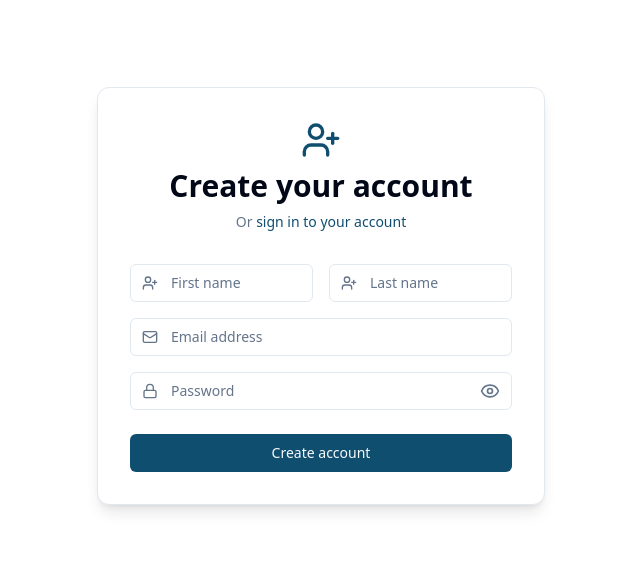
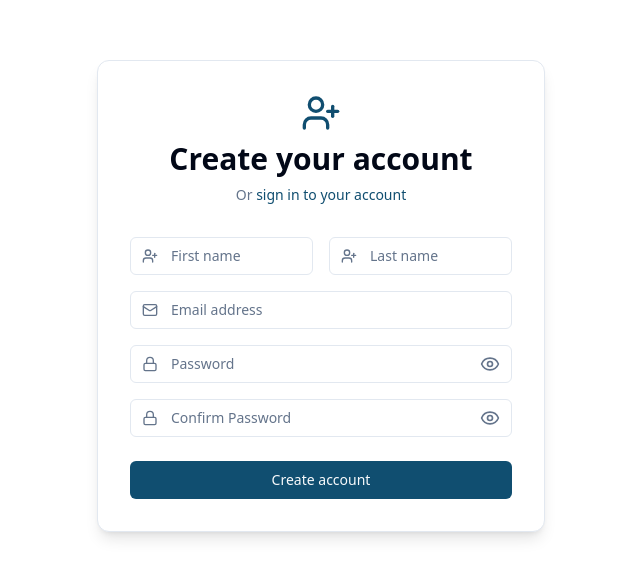
Before and after one commit to jfelic/sc-innovation-hub, a Next.js app: page /auth/register in a window 1280 px wide. Shown: the part 104-682 px from the top of the page, without its empty margins (319-959 px from the left). Built offline with nearby package versions, Linux system fonts and the light colour scheme.

Commit message:
feat: Confirm Password field added to registration and 'Passwords do not match' error

```diff
--- a/src/app/auth/register/page.tsx
+++ b/src/app/auth/register/page.tsx
@@ -16,8 +16,12 @@ export default function RegisterPage() {
   const [error, setError] = useState<string | null>(null)
   // State for loading indicator
   const [loading, setLoading] = useState(false)
+  // State to track error shake animation
+  const [errorShake, setErrorShake] = useState(false)
   // State to toggle password visibility
   const [showPassword, setShowPassword] = useState(false)
+  // State to toggle confirm password visibility
+  const [showConfirmPassword, setShowConfirmPassword] = useState(false)
 
   // Handles form submission for registration
   async function handleSubmit(e: React.FormEvent<HTMLFormElement>) {
@@ -29,8 +33,19 @@ export default function RegisterPage() {
     const formData = new FormData(e.currentTarget)
     const email = formData.get("email") as string
     const password = formData.get("password") as string
+    const confirmPassword = formData.get("confirmPassword") as string
     const firstName = formData.get("firstName") as string
     const lastName = formData.get("lastName") as string
+
+    // Validate password confirmation
+    if (password !== confirmPassword) {
+      setError("Passwords do not match")
+      // Trigger shake animation to show error is fresh
+      setErrorShake(true)
+      setTimeout(() => setErrorShake(false), 500)
+      setLoading(false)
+      return
+    }
 
     try {
       // Send registration data to the API route
@@ -86,7 +101,9 @@ export default function RegisterPage() {
         <form className="mt-8 space-y-6" onSubmit={handleSubmit}>
           {/* Error message display */}
           {error && (
-            <div className="bg-destructive/10 border border-destructive/20 text-destructive px-4 py-3 rounded">
+            <div className={`bg-destructive/10 border border-destructive/20 text-destructive px-4 py-3 rounded transition-transform duration-200 ${
+              errorShake ? 'animate-pulse scale-105' : ''
+            }`}>
               {error}
             </div>
           )}
@@ -161,6 +178,33 @@ export default function RegisterPage() {
                 )}
               </Toggle.Root>
             </div>
+            {/* Confirm Password field with icon and visibility toggle */}
+            <div className="relative">
+              <input
+                id="confirmPassword"
+                name="confirmPassword"
+                type={showConfirmPassword ? "text" : "password"}
+                autoComplete="new-password"
+                required
+                className="appearance-none rounded-md relative block w-full px-3 py-2 pl-10 pr-10 border border-input placeholder-muted-foreground text-foreground focus:outline-none focus:ring-ring focus:border-ring focus:z-10 sm:text-sm bg-background"
+                placeholder="Confirm Password"
+              />
+              <Lock className="absolute left-3 top-1/2 transform -translate-y-1/2 w-4 h-4 text-muted-foreground" />
+              {/* Radix UI Toggle for confirm password visibility */}
+              <Toggle.Root
+                pressed={showConfirmPassword}
+                onPressedChange={setShowConfirmPassword}
+                className="absolute inset-y-0 right-0 flex items-center px-3 focus:outline-none"
+                aria-label="Toggle confirm password visibility"
+                tabIndex={0}
+              >
+                {showConfirmPassword ? (
+                  <EyeOff className="w-5 h-5 text-muted-foreground" />
+                ) : (
+                  <Eye className="w-5 h-5 text-muted-foreground" />
+                )}
+              </Toggle.Root>
+            </div>
           </div>
 
           {/* Submit button */}
--- a/src/app/auth/signin/page.tsx
+++ b/src/app/auth/signin/page.tsx
@@ -1,7 +1,7 @@
 "use client"
 
 // Import NextAuth helpers, React hooks, icons, and Radix UI Toggle
-import { signIn, signOut, getProviders, useSession } from "next-auth/react"
+import { signIn, getProviders, useSession } from "next-auth/react"
 import { useEffect, useState } from "react"
 import { useSearchParams } from "next/navigation"
 import { useRouter } from "next/navigation"
@@ -109,16 +109,6 @@ export default function SignInPage() {
           </div>
         )}
 
-        {/* Temporary SignOut Button for Testing */}
-        <div className="bg-yellow-50 border border-yellow-200 p-3 rounded-md">
-          <p className="text-sm text-yellow-800 mb-2">🔧 Testing: Force sign out of any existing session</p>
-          <button
-            onClick={() => signOut({ callbackUrl: '/auth/signin' })}
-            className="text-xs bg-yellow-600 text-white px-3 py-1 rounded hover:bg-yellow-700 transition"
-          >
-            Force Sign Out
-          </button>
-        </div>
 
         <div className="mt-8 space-y-4">
           {/* Email/password sign-in form */}
```
